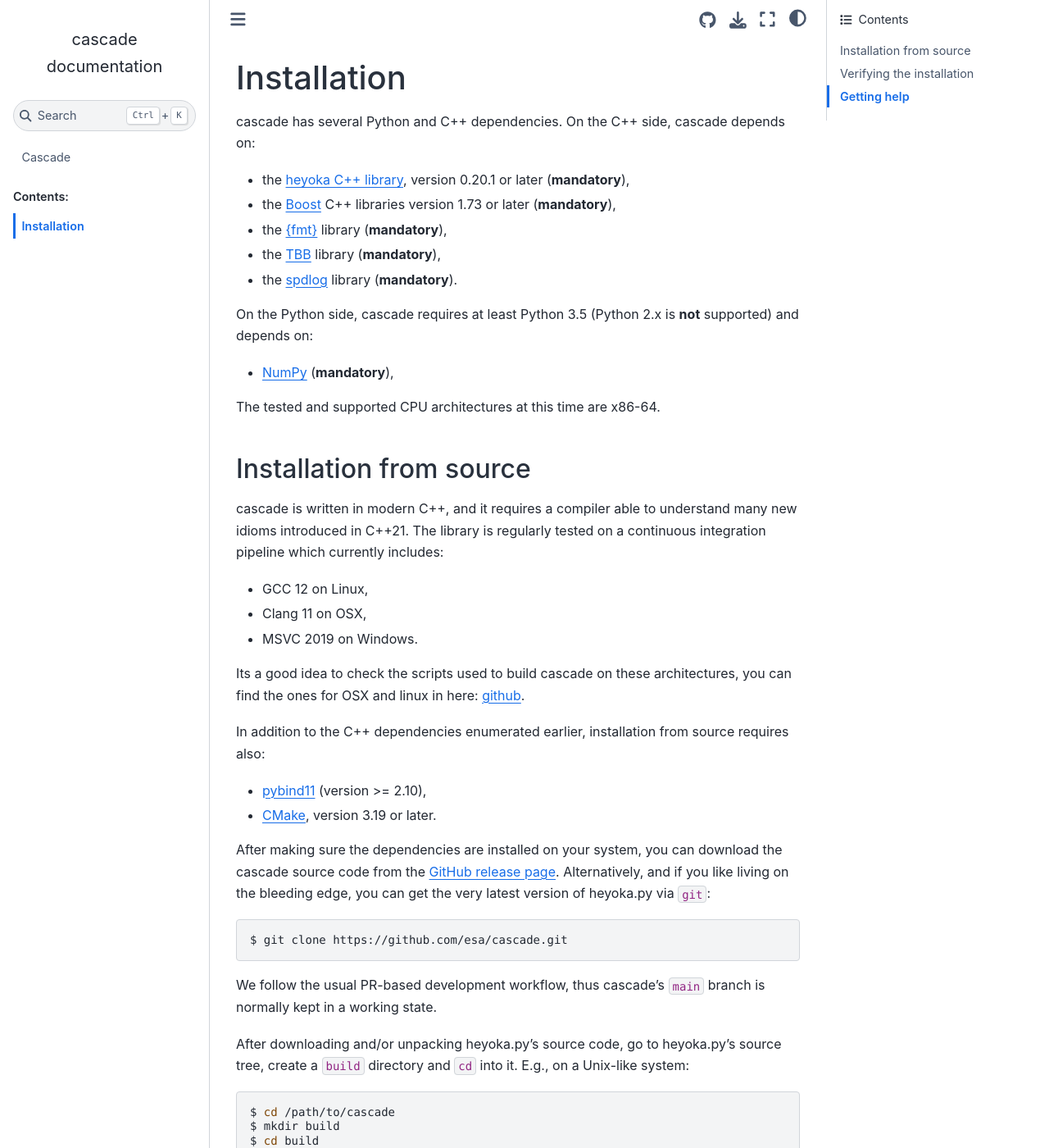
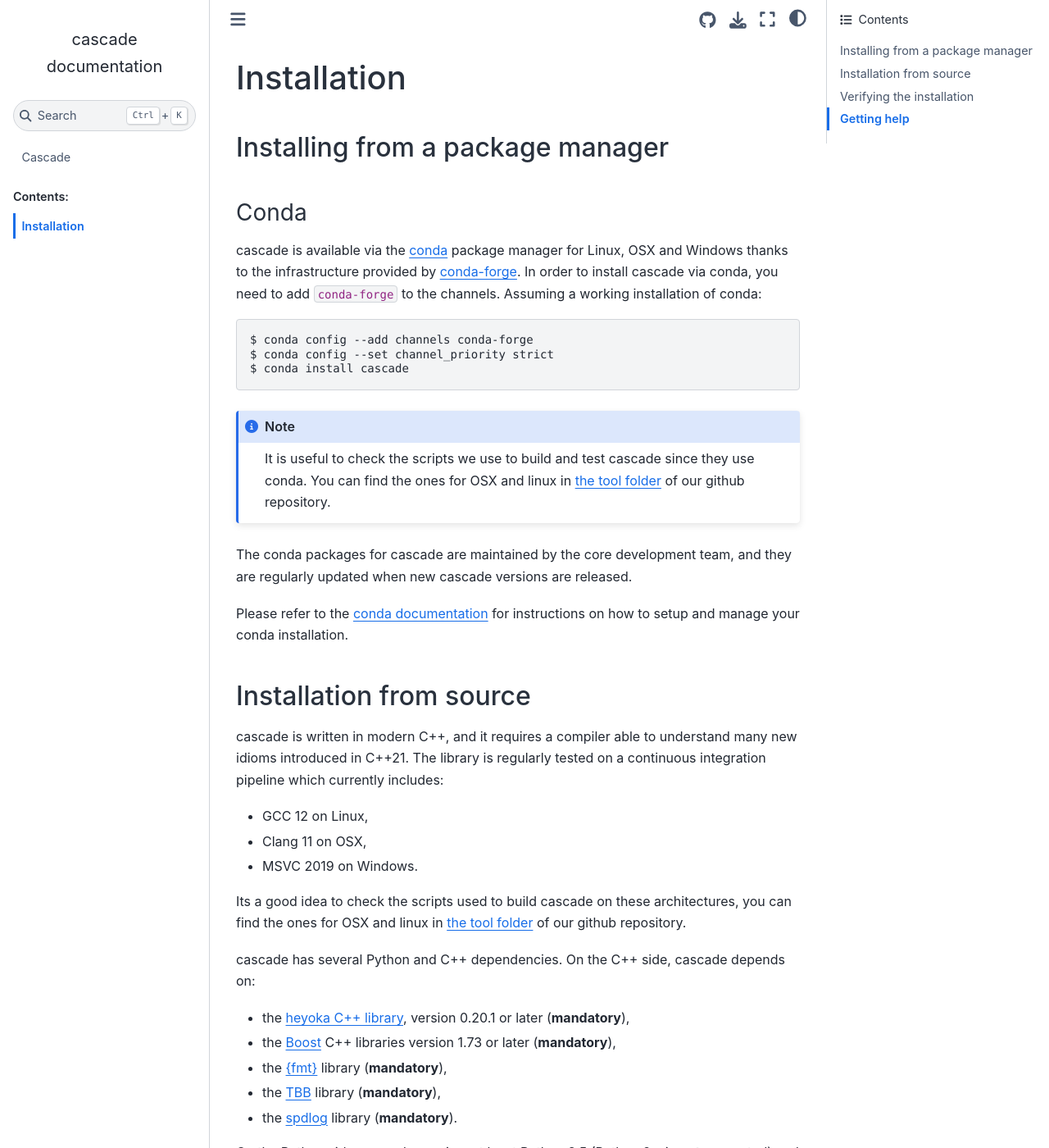
Before and after one commit to esa/cascade, a Sphinx documentation site: the page built from doc/install.rst, in a window 1280 px wide and 1400 px high. Shown: the whole window at 82% size. Built offline with Sphinx 7.4.7 and the Sphinx Book theme 1.1.4, drawn with Linux system fonts in a browser that asks for light colours; the version number could not be read and is left out; some of the changed text lies outside the part shown.

Commit message:
more on installation

```diff
--- a/doc/install.rst
+++ b/doc/install.rst
@@ -1,5 +1,49 @@
 Installation
 ============
+
+Installing from a package manager
+---------------------------------
+
+Conda
+^^^^^
+
+cascade is available via the `conda <https://docs.conda.io/en/latest/>`__
+package manager for Linux, OSX and Windows
+thanks to the infrastructure provided by `conda-forge <https://conda-forge.org/>`__.
+In order to install cascade via conda, you need to add ``conda-forge``
+to the channels. Assuming a working installation of conda:
+
+.. code-block:: console
+
+   $ conda config --add channels conda-forge
+   $ conda config --set channel_priority strict
+   $ conda install cascade
+
+.. note::
+    It is useful to check the scripts we use to build and test cascade since they use conda. You can find the ones for OSX and linux in
+    `the tool folder <https://github.com/esa/cascade/tree/main/tools>`__ of our github repository.
+
+The conda packages for cascade are maintained by the core development team,
+and they are regularly updated when new cascade versions are released.
+
+Please refer to the `conda documentation <https://docs.conda.io/en/latest/>`__
+for instructions on how to setup and manage
+your conda installation.
+
+
+Installation from source
+------------------------
+
+cascade is written in modern C++, and it requires a compiler able to understand
+many new idioms introduced in C++21. The library is regularly tested on
+a continuous integration pipeline which currently includes:
+
+* GCC 12 on Linux,
+* Clang 11 on OSX,
+* MSVC 2019 on Windows.
+
+Its a good idea to check the scripts used to build cascade on these architectures, you can find the ones for OSX and linux in
+`the tool folder <https://github.com/esa/cascade/tree/main/tools>`__ of our github repository.
 
 cascade has several Python and C++ dependencies. On the C++ side, cascade depends on:
 
@@ -17,20 +61,6 @@
 
 The tested and supported CPU architectures at this time are x86-64.
 
-Installation from source
-------------------------
-
-cascade is written in modern C++, and it requires a compiler able to understand
-many new idioms introduced in C++21. The library is regularly tested on
-a continuous integration pipeline which currently includes:
-
-* GCC 12 on Linux,
-* Clang 11 on OSX,
-* MSVC 2019 on Windows.
-
-Its a good idea to check the scripts used to build cascade on these architectures, you can find the ones for OSX and linux in
-here: `github <https://github.com/esa/cascade/tree/main/tools>`__.
-
 In addition to the C++ dependencies enumerated :ref:`earlier <installation_deps>`,
 installation from source requires also:
 
@@ -41,7 +71,7 @@
 download the cascade source code from the
 `GitHub release page <https://github.com/esa/cascade/releases>`__. Alternatively,
 and if you like living on the bleeding edge, you can get the very latest
-version of heyoka.py via ``git``:
+version of cascade via ``git``:
 
 .. code-block:: console
 
@@ -50,8 +80,8 @@
 We follow the usual PR-based development workflow, thus cascade's ``main``
 branch is normally kept in a working state.
 
-After downloading and/or unpacking heyoka.py's
-source code, go to heyoka.py's
+After downloading and/or unpacking cascade's
+source code, go to cascade's
 source tree, create a ``build`` directory and ``cd`` into it. E.g.,
 on a Unix-like system:
 
@@ -80,13 +110,13 @@
 * ``CASCADE_BUILD_PYTHON_BINDINGS``: builds also the python module.
 
 After configuring the build with CMake, we can then proceed to actually
-building heyoka.py:
+building cascade:
 
 .. code-block:: console
 
    $ cmake --build .
 
-Finally, we can install heyoka.py with the command:
+Finally, we can install cascade with the command:
 
 .. code-block:: console
 
@@ -95,7 +125,7 @@
 Verifying the installation
 --------------------------
 
-You can verify that heyoka.py was successfully compiled and
+You can verify that cascade was successfully compiled and
 installed by running the test suite with the following command:
 
 .. code-block:: bash
```
Also changed, not shown: doc/index.rst (+4 -3 lines).
